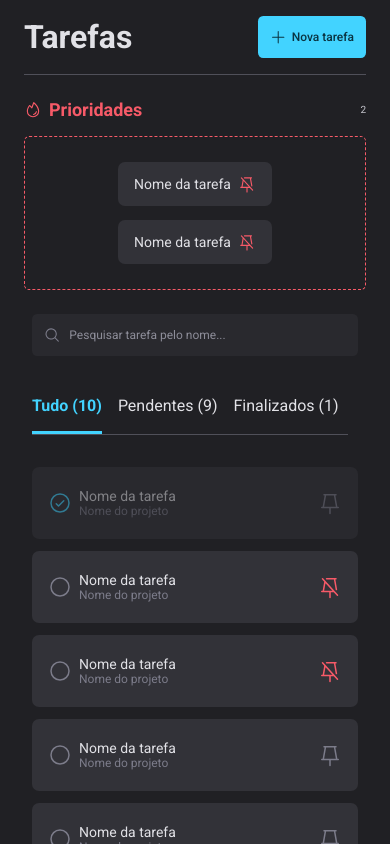
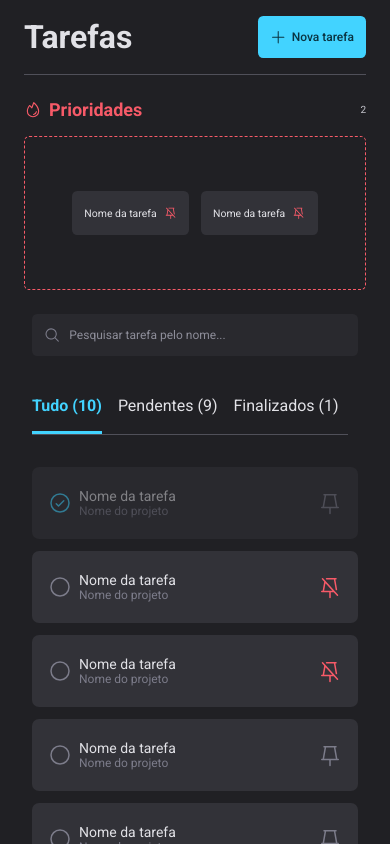
Before and after one commit to caio-guimaraes-web/e-tasks-styled-components, a React (Vite) app: page / in a window 390 px wide. Built offline with nearby package versions, Linux system fonts and the light colour scheme.

Commit message:
short task responsivity

```diff
--- a/src/components/ShortTask/styles.js
+++ b/src/components/ShortTask/styles.js
@@ -1,20 +1,20 @@
-import styled from 'styled-components';
+import styled from "styled-components"
 
 export const Container = styled.button`
   background-color: ${({ theme }) => theme.COLORS.GRAY_600};
   color: ${({ theme }) => theme.COLORS.GRAY_100};
   height: 44px;
   border: 0;
-  padding: 0 16px;
-  border-radius: 7px;
-  font-size: 14px;
+  padding: 0 1rem;
+  border-radius: 0.43rem;
+  font-size: 0.87rem;
 
   display: flex;
   align-items: center;
   gap: 7px;
 
   > svg {
-    font-size: 18px;
+    font-size: 1.12rem;
     color: ${({ theme }) => theme.COLORS.RED_200};
   }
-`;
+`
```
